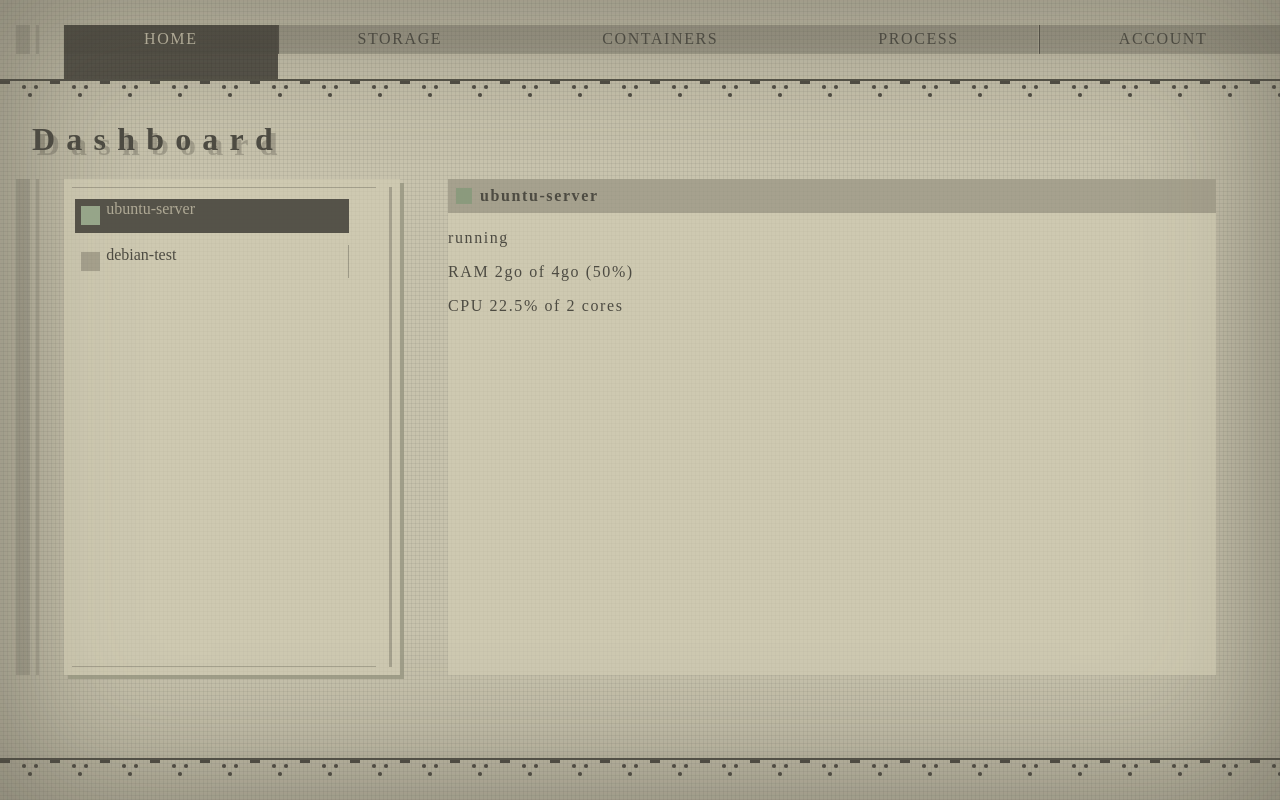
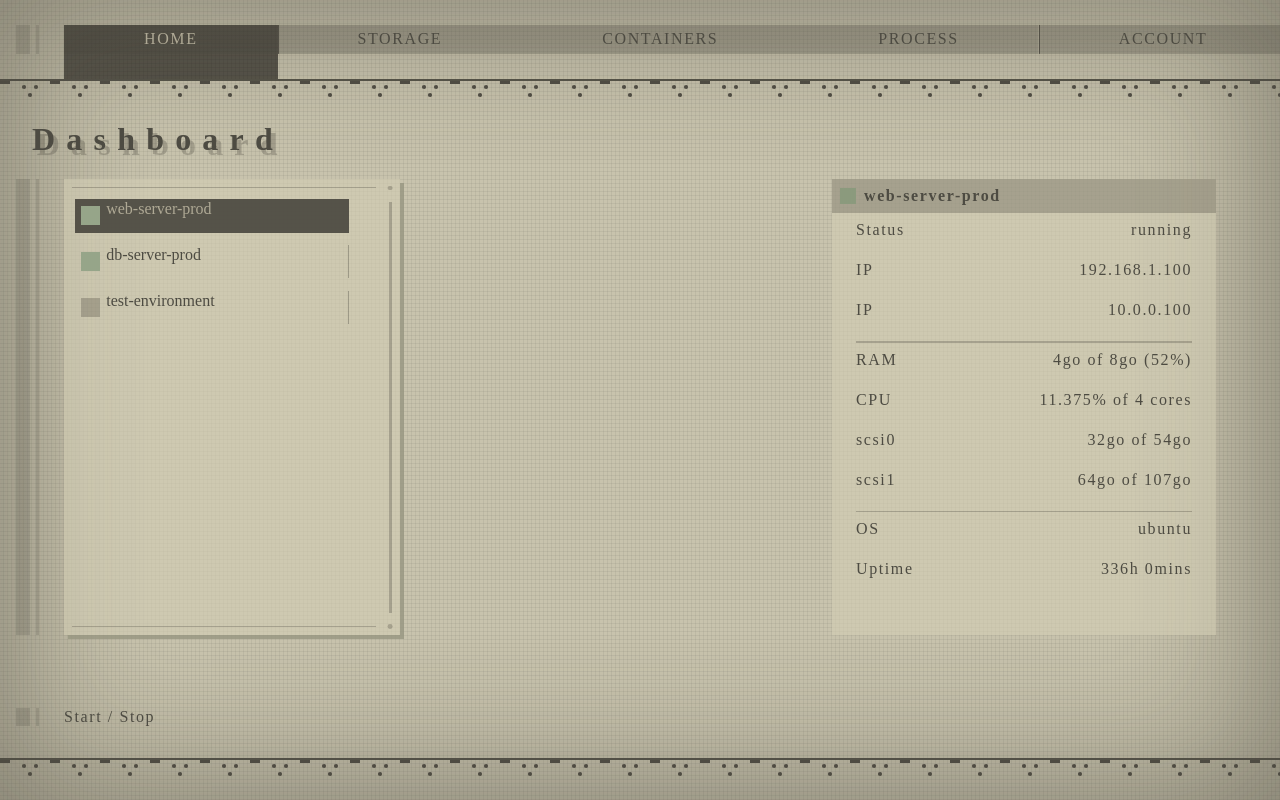
Before and after one commit to Tokiwadai-Railgun/server-dashboard, a SvelteKit app: page / in a window 1280 px wide. Built offline with nearby package versions, Linux system fonts and the light colour scheme; a web font is replaced by a local one.

Commit message:
Home page advancement
Next steps : Actions on vms, start / stop

```diff
--- a/src/lib/components/Footer.svelte
+++ b/src/lib/components/Footer.svelte
@@ -1,7 +1,23 @@
-<script>
-	import Seperation from "./Seperation.svelte";
+<script lang="ts">
+		import Seperation from "./Seperation.svelte";
+		let {commands}: {commands: {name: string, action: any, key: string}[]} = $props();
+</script>
 
-</script>
+
 <footer>
+	<div class="footer-container">
+		<p>{commands[0].name}</p>
+	</div>
 	<Seperation />
 </footer>
+
+<style>
+		.footer-container {
+				padding-left: 3rem;
+				margin-left: 1em;
+				background-image: linear-gradient(90deg, rgba(var(--element-color), .2), rgba(73,70,61, .2) 14px,
+				transparent 14px, transparent 20px,
+				rgba(var(--element-color), .2) 20px, rgba(var(--element-color), .2) 23px, transparent 23px);
+				margin-bottom: 2rem;
+		}
+</style>
--- a/src/lib/components/InformationOverlay.svelte
+++ b/src/lib/components/InformationOverlay.svelte
@@ -7,12 +7,14 @@
 
 <div class="data-overlay">
 		<h2 class="overlay-title">{title}</h2>
-		{@render content()}
+		<div class="data-container">
+				{@render content()}
+		</div>
 </div>
 
 <style>
 		.data-overlay {
-				width: 60vw;
+				width: 30vw;
 				margin-right: 4em;
 				background: var(--bg-overlay-second);
 		}
@@ -36,4 +38,11 @@
 			background: var(--square-color, var(--bg-overlay));
 			flex-shrink: 0;
 		}
+
+		.data-container {
+				padding: 0.5em;
+				display:flex;
+				flex-direction: column;
+				gap: 0.5em;
+		}
 </style>
--- a/src/lib/components/List.svelte
+++ b/src/lib/components/List.svelte
@@ -2,6 +2,7 @@
 	import type { Snippet } from 'svelte';
 
 		let { elements, body, selection = $bindable('')}: {elements: any[], body: Snippet<[any]>, selection: any} = $props()
+
 </script>
 
 <div class="list-container">
@@ -10,18 +11,20 @@
 						{@render body({element, count})}
 				{/each}
 		</div>
+		<div class="side-bar-container">
+				<div class="side-bar"></div>
+		</div>
 </div>
 
 <style>
 		.list-container {
 				position: relative;
 				padding: 0.5em;
-				height: 60vh;
+				height: 55vh;
 				width: 25vw;
 				display: flex;
 				justify-content: space-between;
 				background-color: var(--bg-overlay-second);
-				overflow-y: auto;
 				box-shadow: 4px 4px 0px var(--overlay-shadow);
 		}
 
@@ -31,14 +34,45 @@
 				display: flex;
 				flex-direction: column;
 				gap: 0.4em;
+				overflow-y: scroll;
 				border-top: 0.1em solid var(--bg-overlay);
 				border-bottom: 0.1em solid var(--bg-overlay);
 		}
 
-		.list-container::after {
-				content:"";
+		.side-bar-container {
+				position: relative;
+				height: calc(100% + 0.2em);
+				top: -0.1em;
+		}
+
+		.side-bar {
 				width: 0.2em;
-				height: 100%;
+				height: calc(100% - 2em);
 				background: var(--bg-overlay);
+				margin: 1em 0em 1em 0;
+				position: relative;
+		}
+
+		.side-bar-container::before, .side-bar-container::after {
+				content: "";
+				background: var(--bg-overlay);
+				width: 0.3em;
+				height: 0.3em;
+				border-radius: 50%;
+				position: absolute;
+				left: 50%;
+				transform: translateX(-50%);
+		}
+
+		.side-bar-container::before {
+				top: 0;
+		}
+
+		.side-bar-container::after {
+				bottom: 0;
+		}
+
+		::-webkit-scrollbar-track {
+				background: transparent; /* Track background */
 		}
 </style>
--- /dev/null
+++ b/src/lib/components/SeparationSecondary.svelte
@@ -0,0 +1,11 @@
+<span class="content-split"></span>
+
+<style>
+	.content-split {
+		width: calc(100 - 2em);
+		margin: 0 1em 0 1em;
+		height: 0.1em;
+		background: var(--bg-overlay);
+		margin: var(--margin, 0) 1em var(--margin, 0) 1em;
+	}
+</style>
--- /dev/null
+++ b/src/lib/data/SampleServers.ts
@@ -0,0 +1,105 @@
+export interface StorageInfo {
+	disk: string;
+  storage_max: number;  // in bytes
+  storage_used: number; // in bytes
+}
+
+export interface VMInfo {
+  node: string;
+  vmid: number;
+  name: string;
+  status: 'running' | 'stopped' | 'suspended' | 'unknown';
+  qmpstatus: string;
+  max_memory: number;    // in MB
+  max_cpu: number;       // number of cores
+  uptime: number;        // in seconds
+  memory_usage: number;  // in bytes
+  cpu_usage: number;     // as percentage (0-100)
+  storage: StorageInfo[];
+  ip_addresses: string[];
+  os_type: string;
+  cpu_type: string;
+  ha_state: string;
+  last_updated: string;  // ISO 8601 timestamp
+}
+
+// Sample data matching the interface
+export const serverList: VMInfo[] = [
+  {
+    node: "pve-node1",
+    vmid: 100,
+    name: "web-server-prod",
+    status: "running",
+    qmpstatus: "running",
+    max_memory: 8192,
+    max_cpu: 4,
+    uptime: 1209600,  // 14 days
+    memory_usage: 4294967296,  // 4GB in bytes
+    cpu_usage: 45.5,
+    storage: [
+      {
+        disk: "scsi0",
+        storage_max: 53687091200,  // 50GB in bytes
+        storage_used: 32212254720   // 30GB in bytes
+      },
+      {
+        disk: "scsi1",
+        storage_max: 107374182400,  // 100GB in bytes
+        storage_used: 64424509440   // 60GB in bytes
+      }
+    ],
+    ip_addresses: ["192.168.1.100", "10.0.0.100"],
+    os_type: "ubuntu",
+    cpu_type: "kvm64",
+    ha_state: "started",
+    last_updated: "2024-12-28T14:30:00Z"
+  },
+  {
+    node: "pve-node1",
+    vmid: 101,
+    name: "db-server-prod",
+    status: "running",
+    qmpstatus: "running",
+    max_memory: 16384,
+    max_cpu: 8,
+    uptime: 2419200,  // 28 days
+    memory_usage: 12884901888,  // 12GB in bytes
+    cpu_usage: 75.2,
+    storage: [
+      {
+        disk: "scsi0",
+        storage_max: 107374182400,  // 100GB in bytes
+        storage_used: 75161927680   // 70GB in bytes
+      }
+    ],
+    ip_addresses: ["192.168.1.101"],
+    os_type: "centos",
+    cpu_type: "kvm64",
+    ha_state: "started",
+    last_updated: "2024-12-28T14:30:00Z"
+  },
+  {
+    node: "pve-node2",
+    vmid: 102,
+    name: "test-environment",
+    status: "stopped",
+    qmpstatus: "stopped",
+    max_memory: 4096,
+    max_cpu: 2,
+    uptime: 0,
+    memory_usage: 0,
+    cpu_usage: 0,
+    storage: [
+      {
+        disk: "scsi0",
+        storage_max: 32212254720,  // 30GB in bytes
+        storage_used: 10737418240  // 10GB in bytes
+      }
+    ],
+    ip_addresses: [],
+    os_type: "windows",
+    cpu_type: "kvm64",
+    ha_state: "stopped",
+    last_updated: "2024-12-28T14:30:00Z"
+  }
+];
--- /dev/null
+++ b/src/lib/functions/formatTime.ts
@@ -0,0 +1,13 @@
+/*
+ * format the time and return a string with a number followed by a unit of time
+ * @param {number} time - time in seconds
+ * @returns {string} number and unit of time
+ * Example : 14h 30mins*/
+export default function formatTime(time: number) {
+		let hours = Math.round(time / 3600);
+		let minutes = Math.round((time % 3600) / 60)
+		console.log(time - hours * 60)
+		let seconds = time % 60
+
+		return hours != 0 ? `${hours}h ${minutes}mins` : `${minutes}minutes ${seconds}s`
+}
--- a/src/routes/+layout.svelte
+++ b/src/routes/+layout.svelte
@@ -1,14 +1,10 @@
 <script>
-	import Footer from "$lib/components/Footer.svelte";
-import NavBar from "$lib/components/NavBar.svelte";
+		import NavBar from "$lib/components/NavBar.svelte";
 </script>
 
 <div class="container">
 		<NavBar/>
 		<slot></slot>
-		<footer>
-				<Footer />
-		</footer>
 </div>
 
 <style>
@@ -48,7 +44,6 @@ import NavBar from "$lib/components/NavBar.svelte";
 	:global(body) {
 		color: var(--fg-font);
 		font-family: "FOT-Rodin";
-
 		background-size: 4px 4px;
 		background-image: linear-gradient(90deg, transparent, transparent 3px, rgba(0,0,0,.07) 4px),
     linear-gradient(transparent, transparent 3px, rgba(0,0,0,.07) 4px);
@@ -110,7 +105,7 @@ import NavBar from "$lib/components/NavBar.svelte";
 			flex-direction: column;
 	}
 
-	footer {
+	:global(footer) {
 			margin-top: auto;
 	}
 </style>
--- a/src/routes/+page.svelte
+++ b/src/routes/+page.svelte
@@ -1,48 +1,26 @@
 <script lang="ts">
 		import InformationOverlay from "$lib/components/InformationOverlay.svelte";
 import List from "$lib/components/List.svelte";
-
 		// Styles for the list snippet
 		import "$lib/styles/borderedList.css"
 
+		import {serverList} from '$lib/data/SampleServers';
+		import SeparationSecondary from "$lib/components/SeparationSecondary.svelte";
+		import Footer from "$lib/components/Footer.svelte";
+		import formatTime from "$lib/functions/formatTime";
 
-		const serverList: {  // sample response of the proxmox api
-		vmid: number,
-		name: string,
-		status: "running" | "stopped" | "paused" | "starting" | "stopping",
-		maxmem: number,
-		maxcpu: number,
-		mem: number | null,
-		uptime: number | null,
-		cpu: number | null
-		}[] = [
-			{
-			  vmid: 100,
-			  name: "ubuntu-server",
-			  status: "running",
-			  maxmem: 4294967296,
-			  maxcpu: 2,
-				mem: 2147483648,
-			  uptime: 1234567,
-			  cpu: 0.45,
-			},
-			{
-			  vmid: 101,
-			  name: "debian-test",
-			  status: "stopped",
-			  maxmem: 2147483648,
-			  maxcpu: 1,
-			  uptime: null,
-				mem: null,
-			  cpu: null,
-			}
+		let currentlySelected = $state(serverList[0])
+
+		function changeFocus({element}: {element: any}) {
+				currentlySelected = serverList.find((server: any) => server.name == element.name) || serverList[0]
+		}
+
+		const commandList: {name: string, action: any, key: string}[] = [
+				{name: "Start / Stop", action: () => console.log("Start / Stop"), key: "s"},
 		]
 
-		let currentlySelected = $state(serverList[0])
-		let test = $state("hehe");
-
-		function changeFocus({element}: {element: any}) {
-				currentlySelected = serverList.find((server) => server.name == element.name) || serverList[0]
+		function formatStorage(storage: number) { // oc
+				return Math.round(storage / (1000 * 1000 * 1000)) + "go"
 		}
 </script>
 
@@ -64,14 +42,50 @@ import List from "$lib/components/List.svelte";
 		</List>
 
 		<InformationOverlay title={currentlySelected.name} --square-color={currentlySelected.status == "running" ? "#8B9A7D" : ""}>
-			{#snippet content()}
-					<p class="server-status">{currentlySelected.status}</p>
-					<p class="memory">RAM {Math.round((currentlySelected.mem || 0) / (1000 * 1000 * 1000))}go of {Math.round(currentlySelected.maxmem / (1000 * 1000 * 1000))}go ({(currentlySelected.mem || 0) * 100 / currentlySelected.maxmem}%)</p>
-					<p class="cpu">CPU {(currentlySelected.cpu || 0) * 100 / currentlySelected.maxcpu}% of {currentlySelected.maxcpu} cores </p>
-			{/snippet}
+				{#snippet content()}
+						<div class="data">
+								<span>Status</span>
+								<span>{currentlySelected.status}</span>
+						</div>
+						{#each currentlySelected.ip_addresses as ip}
+								<div class="data">
+										<span>IP</span>
+										<span>{ip}</span>
+								</div>
+						{/each}
+						<SeparationSecondary />
+						<div class="data">
+								<span>RAM</span>
+								<span>{formatStorage(currentlySelected.memory_usage)} of {formatStorage(currentlySelected.max_memory * 1000 * 1000)} ({Math.round((currentlySelected.memory_usage || 0) * 100 / (currentlySelected.max_memory * 1000 * 1000))}%)</span>
+						</div>
+						<div class="data">
+								<span>CPU</span>
+								<span>{(currentlySelected.cpu_usage || 0) / currentlySelected.max_cpu}% of {currentlySelected.max_cpu} cores</span>
+						</div>
+						{#each currentlySelected.storage as disk, count}
+								<div class="data">
+										<span>{disk.disk}</span> <!-- Name -->
+										<span>{formatStorage(disk.storage_used)} of {formatStorage(disk.storage_max)}</span>
+								</div>
+						{/each}
+
+						<SeparationSecondary />
+						<div class="data">
+								<span>OS</span>
+								<span>{currentlySelected.os_type}</span>
+						</div>
+						<div class="data">
+								<span>Uptime</span>
+								<span>{formatTime(currentlySelected.uptime)}</span>
+						</div>
+				{/snippet}
 		</InformationOverlay>
 </div>
 
+
+<footer>
+		<Footer commands={commandList}/>
+</footer>
 
 
 <style>
@@ -79,4 +93,15 @@ import List from "$lib/components/List.svelte";
 				display: flex;
 				justify-content: space-between;
 		}
+
+		/*Snippet style*/
+		.data {
+				padding: 0;
+				margin: 0 1em 0 1em;
+				display: flex;
+				justify-content: space-between;
+				align-items: flex-start;
+				height: 2em;
+		}
+
 </style>
```
Also changed, not shown: 1 other file (tests, documents, lock files or other folders).
